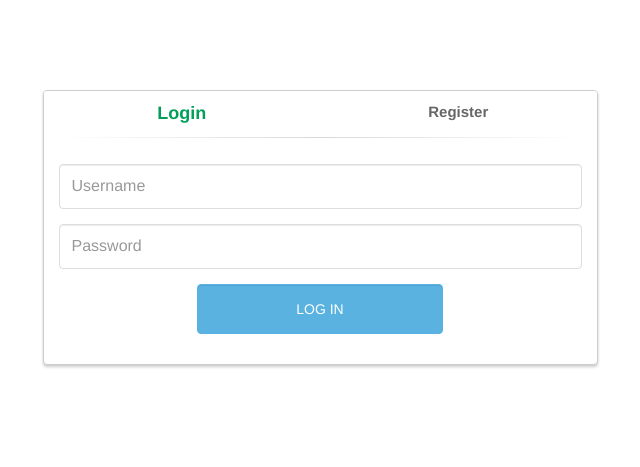
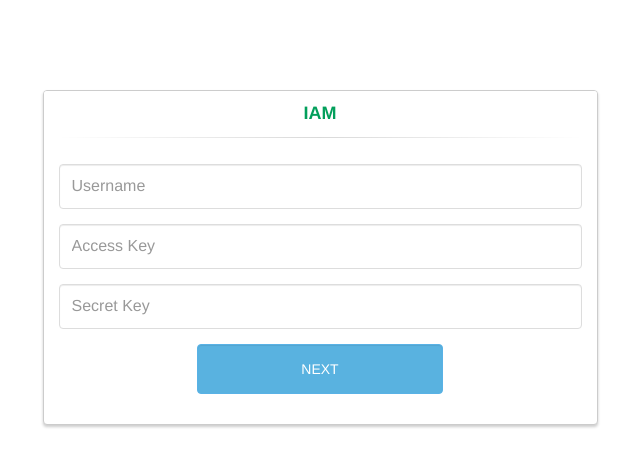
Before and after one commit to veshitala/IAM-Manager, a Django app: page / in a window 1280 px wide. Shown: the top 467 px of the page, without its empty margins (320-960 px from the left). Run offline with Django 3.2, Linux system fonts and the light colour scheme; some libraries are stand-ins or nearby versions.

Commit message:
Changes in login functionality, working on adding custom policy for the IAM User.

```diff
--- a/iam/urls.py
+++ b/iam/urls.py
@@ -3,21 +3,20 @@ from .views import *
 
 
 urlpatterns = [
-    url(r'^$', user_login, name="user_login"),
+    url(r'^home/$', home, name="home"),
     url(r'^logout/$', user_logout, name="user_logout"),
 
-    url(r'^register/$', user_register, name="user_register"),
 
-    url(r'^user/settings/$', settings, name="settings"),
+    url(r'^$', settings, name="settings"),
 
     # IAM User
     url(r'^iam/user/add/$', add_iam_user, name="add_iam_user"),
     url(r'^iam/user/list/$', iam_users_list, name="iam_users_list"),
     url(r'^iam/user/detail/(?P<user_name>[a-zA-Z0-9_-]+)/$', iam_user_detail, name="iam_user_detail"),
-    url(r'^iam/user/change-password/(?P<iam_user_id>[a-zA-Z0-9_-]+)/$', iam_user_change_password, name="iam_user_change_password"),
+    url(r'^iam/user/change-password/(?P<user_name>[a-zA-Z0-9_-]+)/$', iam_user_change_password, name="iam_user_change_password"),
 
     # policies
-    url(r'^policies/(?P<iam_user_id>[a-zA-Z0-9_-]+)/$', policies_list, name="policies_list"),
-    url(r'^iam-userpolicy/datach/(?P<iam_user_id>[a-zA-Z0-9_-]+)/(?P<policy_id>[a-zA-Z0-9_-]+)/$', detach_user_policies, name="detach_user_policies"),
+    url(r'^policies/(?P<user_name>[a-zA-Z0-9_-]+)/$', policies_list, name="policies_list"),
+    url(r'^iam-userpolicy/datach/(?P<user_name>[a-zA-Z0-9_-]+)/$', detach_user_policies, name="detach_user_policies"),
 
 ]
--- a/iam/views.py
+++ b/iam/views.py
@@ -7,108 +7,77 @@ import json
 from django.contrib.auth.models import User
 import boto3
 from django.core.urlresolvers import reverse
-
+from botocore.exceptions import ClientError, ValidationError
 
 '''
     Authored by:Swetha
     Other Modules Involved:
-    Tasks Involved:Login
-    Description:when user hits the url "^$" this function is called
-    First this function renders to login template,
-    when user is provided with correct data, user gets login only when this user is active and renders to base template,
-    when user is provided with incorrect data, user gets an error message,
-    when user is provided with correct data, but the user is inactive, provides an error message.
+    Tasks Involved:Home
+    Description:when user hits the url "^home/$" this function is called
+    This function renders to base template,
+    After log in with thier Access keys and Secret Keys.
     '''
 
 
-def user_login(request):
-    if request.method == "POST":
-        user = authenticate(username=request.POST.get("username"), password=request.POST.get("password"))
-        if user is not None:
-            if user.is_active:
-                login(request, user)
-                data = {"error": False, "message": "Loggedin Successfully"}
-                return HttpResponse(json.dumps(data))
-            else:
-                data = {"error": True, "message": "User is not active."}
-                return HttpResponse(json.dumps(data))
-        else:
-            data = {"error": True, "message": "Username and Password were incorrect."}
-        return HttpResponse(json.dumps(data))
-    else:
-        if request.user.is_authenticated():
-            user = User.objects.get(email=request.user.email)
-            return render(request, "base.html", {"user": user})
-    return render(request, "login.html")
+def home(request):
+    return render(request, "base.html")
 
 '''
     Authored by:Swetha
     Other Modules Involved:
     Tasks Involved:Logout
     Description:when user hits the url "^/logout$" this function is called, user gets logged out and redirected to login template.
+    Here when user log out respective user access key, secret key, username will be removed from session.
     '''
 
 
 def user_logout(request):
+    if 'access_key' in request.session:
+        request.session['access_key'] = None
+    if 'secret_key' in request.session:
+        request.session['secret_key'] = None
+    if 'client_username' in request.session:
+        request.session['client_username'] = None
     logout(request)
     return HttpResponseRedirect('/')
-
-'''
-    Authored by:Swetha
-    Other Modules Involved:
-    Tasks Involved:Register
-    Description:when user hits the url "^/register$" this function is called
-    First this function renders to register template,
-    when user is provided with correct data, user gets registered and redirected to login template,
-    when user is provided with incorrect data, user gets an error message,
-    '''
-
-
-def user_register(request):
-    if request.method == 'POST':
-        new_member = RegisterForm(request.POST)
-        if new_member.is_valid():
-            new_member = User.objects.create(email=request.POST.get("email"), username=request.POST.get("username"), first_name=request.POST.get("first_name"))
-            new_member.set_password(request.POST.get("password"))
-            new_member.save()
-            data = {"error": False}
-        else:
-            data = {"error": True, "response": new_member.errors}
-        return HttpResponse(json.dumps(data))
-    return render(request, "register.html")
 
 
 '''
     Authored by:Swetha
     Other Modules Involved:
     Tasks Involved:Settings
-    Description:when user hits the url "^/settings$" this function is called
+    Description:when user hits the url "^$" this function is called
     First this function renders to settings template,
-    Here user creates access key and secret keys,
+    Here user log in by entering valid access key and secret keys, then these varibles are stored in django session for further use.
     '''
 
 
 def settings(request):
-    user_obj = User.objects.get(id=request.user.id)
-    user_profile = UserProfile.objects.filter(user=request.user)
-    if request.method == 'POST':
-        if not user_profile:
-            user = UserProfileForm(request.POST)
-            if user.is_valid():
-                obj = user.save(commit=False)
-                obj.user = user_obj
-                obj.save()
+    if request.method == "POST":
+        client = boto3.client(
+           'iam',
+           aws_access_key_id=request.POST.get("access_key"),
+           aws_secret_access_key=request.POST.get("secret_key")
+        )
+        try:
+            if request.POST.get("access_key") and request.POST.get("secret_key") and request.POST.get("username"):
+                if 'access_key' not in request.session:
+                    request.session['access_key'] = request.POST.get("access_key")
+                if 'secret_key' not in request.session:
+                    request.session['secret_key'] = request.POST.get("secret_key")
+                if 'client_username' not in request.session:
+                    request.session['client_username'] = request.POST.get("username")
+                client.get_user(UserName=request.POST.get("username"))
+
                 data = {"error": False}
             else:
-                data = {"error": True, "response": user.errors}
+                data = {"error": True, "response": "Please Enter Username, Access key, Secret Key."}
             return HttpResponse(json.dumps(data))
-        else:
-            user_profile[0].access_key = request.POST.get("access_key")
-            user_profile[0].secret_key = request.POST.get("secret_key")
-            user_profile[0].save()
-            data = {"error": False}
+
+        except ClientError as e:
+            data = {"error": True, "response": str(e)}
             return HttpResponse(json.dumps(data))
-    return render(request, "settings.html", {"user": user_profile[0] if user_profile else None})
+    return render(request, "login.html")
 
 
 '''
@@ -124,32 +93,47 @@ def settings(request):
 
 
 def add_iam_user(request):
-    user_profile = UserProfile.objects.get(user=request.user)
     client = boto3.client(
        'iam',
-       aws_access_key_id=user_profile.access_key,
-       aws_secret_access_key=user_profile.secret_key
+       aws_access_key_id=request.session["access_key"],
+       aws_secret_access_key=request.session["secret_key"]
     )
-    user_profile = UserProfile.objects.filter(user=request.user)
+
+    client_ec2 = boto3.client(
+       'ec2', region_name="us-west-2",
+       aws_access_key_id=request.session["access_key"],
+       aws_secret_access_key=request.session["secret_key"]
+    )
+    ec2 = boto3.resource(
+       'ec2',
+       region_name="us-west-2",
+       aws_access_key_id=request.session["access_key"],
+       aws_secret_access_key=request.session["secret_key"]
+    )
+
+    client_s3 = boto3.client(
+        's3',
+        aws_access_key_id=request.session["access_key"],
+        aws_secret_access_key=request.session["secret_key"])
+
+    response_buckets = client_s3.list_buckets()
+
+    response_inst = client_ec2.describe_instances(
+            DryRun=False,
+            Filters=[],
+            MaxResults=6
+        )
     if request.method == "POST":
-        new_iam_user = IAMUserForm(request.POST)
-        if user_profile:
-            if new_iam_user.is_valid():
-                client.create_user(Path="/", UserName=request.POST.get("username"))
-                iam_user = new_iam_user.save()
-                if request.POST.get("generate_keys"):
-                    response = client.create_access_key(UserName=iam_user.username)
-                    iam_user.access_key = response["AccessKey"]["AccessKeyId"]
-                    iam_user.secret_key = response["AccessKey"]["SecretAccessKey"]
-                    iam_user.status = True
-                    iam_user.save()
-                data = {"error": False}
-            else:
-                data = {"error": True, "response": new_iam_user.errors}
+        if request.POST.get("username"):
+            client.create_user(Path="/", UserName=request.POST.get("username"))
+            if request.POST.get("generate_keys"):
+                response = client.create_access_key(UserName=request.POST.get("username"))
+            data = {"error": False}
         else:
-            data = {"error": True, "message": "Please Update Settings"}
+            data = {"error": True, "response": "Please enter IAM username"}
         return HttpResponse(json.dumps(data))
-    return render(request, "iam_user/add_iam_user.html")
+    return render(request, "iam_user/add_iam_user.html", {"response_inst": response_inst["Reservations"],
+                           "response_buckets": response_buckets["Buckets"]})
 
 
 '''
@@ -163,11 +147,10 @@ def add_iam_user(request):
 
 
 def iam_users_list(request):
-    user_profile = UserProfile.objects.get(user=request.user)
     client = boto3.client(
        'iam',
-       aws_access_key_id=user_profile.access_key,
-       aws_secret_access_key=user_profile.secret_key
+       aws_access_key_id=request.session["access_key"],
+       aws_secret_access_key=request.session["secret_key"]
     )
     response = client.list_users()
     return render(request, "iam_user/iam_users_list.html", {"response": response["Users"]})
@@ -184,58 +167,62 @@ def iam_users_list(request):
 
 
 def iam_user_detail(request, user_name):
-    user_profile = UserProfile.objects.get(user=request.user)
     client = boto3.client(
        'iam',
-       aws_access_key_id=user_profile.access_key,
-       aws_secret_access_key=user_profile.secret_key
+       aws_access_key_id=request.session["access_key"],
+       aws_secret_access_key=request.session["secret_key"]
     )
+
+    if request.GET.get("generate_keys"):
+        response = client.create_access_key(UserName=user_name)
+        return HttpResponseRedirect(reverse("iam_user_detail", kwargs={'user_name': user_name}))
+
     response = client.get_user(UserName=user_name)
-    response1 = client.list_policies(
-            Scope='All',
-            OnlyAttached=False,
-        )
-    return render(request, "iam_user/iam_user_detail.html", {"response": response["User"]})
+
+    user_policies = client.list_attached_user_policies(
+        UserName=response["User"]["UserName"]
+    )
+
+    user_access_keys = client.list_access_keys(
+        UserName=response["User"]["UserName"],
+    )
+
+    return render(request, "iam_user/iam_user_detail.html", {"response": response["User"],
+                           "user_policies": user_policies["AttachedPolicies"],
+                           "user_name": user_name, "user_access_keys": user_access_keys["AccessKeyMetadata"]
+                           })
 
 
-def iam_user_change_password(request, iam_user_id):
-    user_profile = UserProfile.objects.get(user=request.user)
+def iam_user_change_password(request, user_name):
     client = boto3.client(
        'iam',
-       aws_access_key_id=user_profile.access_key,
-       aws_secret_access_key=user_profile.secret_key
+       aws_access_key_id=request.session["access_key"],
+       aws_secret_access_key=request.session["secret_key"]
     )
-    iam_user = IAMUser.objects.get(id=iam_user_id)
     if request.method == 'POST':
-        validate_changepwd = ResetPasswordForm(request.POST)
-        if validate_changepwd.is_valid():
+        if request.POST.get("new_pwd") and request.POST.get("confirm_pwd"):
             if request.POST.get("new_pwd") != request.POST.get("confirm_pwd"):
-                data = {"error": True, 'response': {"confirm_pwd": "Confirm Password should match with Password."}}
+                data = {"error": True, 'response': "Confirm Password should match with Password."}
                 return HttpResponse(json.dumps(data))
             elif request.POST.get("new_pwd") == request.POST.get("confirm_pwd"):
-                iam_user.password = request.POST.get("new_pwd")
-                respnse = client.get_account_password_policy()
                 response = client.create_login_profile(
-                    UserName=iam_user.username,
+                    UserName=user_name,
                     Password=request.POST.get("new_pwd"),
                     PasswordResetRequired=False
                 )
-                iam_user.save()
                 data = {"error": False}
                 return HttpResponse(json.dumps(data))
         else:
-            data = {'error': True, 'response': validate_changepwd.errors}
+            data = {'error': True, 'response': "Please enter new password and confirm password."}
             return HttpResponse(json.dumps(data))
     return render(request, 'iam_user/change_password.html')
 
 
-def policies_list(request, iam_user_id):
-    iam_user = IAMUser.objects.get(id=iam_user_id)
-    user_profile = UserProfile.objects.get(user=request.user)
+def policies_list(request, user_name):
     client = boto3.client(
        'iam',
-       aws_access_key_id=user_profile.access_key,
-       aws_secret_access_key=user_profile.secret_key
+       aws_access_key_id=request.session["access_key"],
+       aws_secret_access_key=request.session["secret_key"]
     )
     response = client.list_policies(
             Scope='All',
@@ -243,32 +230,23 @@ def policies_list(request, iam_user_id):
             MaxItems=10
             )
     if request.method == "POST":
-        iam_user.policies.clear()
         for policy in request.POST.getlist("policy"):
-            policy, created = Policy.objects.get_or_create(arn=policy)
             attach_policy_to_user = client.attach_user_policy(
-                UserName=iam_user.username,
-                PolicyArn=policy.arn
+                UserName=user_name,
+                PolicyArn=policy
             )
-            iam_user.policies.add(policy)
-        return HttpResponseRedirect(reverse("iam_user_detail", kwargs={'user_name': iam_user.username}))
-    return render(request, "policies.html", {"response": response["Policies"], "iam_user": iam_user})
+        return HttpResponseRedirect(reverse("iam_user_detail", kwargs={'user_name': user_name}))
+    return render(request, "policies.html", {"response": response["Policies"], "user_name": user_name})
 
 
-def detach_user_policies(request, iam_user_id, policy_id):
-    user_profile = UserProfile.objects.get(user=request.user)
+def detach_user_policies(request, user_name):
     client = boto3.client(
        'iam',
-       aws_access_key_id=user_profile.access_key,
-       aws_secret_access_key=user_profile.secret_key
+       aws_access_key_id=request.session["access_key"],
+       aws_secret_access_key=request.session["secret_key"]
     )
-    iam_user = IAMUser.objects.get(id=iam_user_id)
-    policy = Policy.objects.get(id=policy_id)
     response = client.detach_user_policy(
-        UserName=iam_user.username,
-        PolicyArn=policy.arn
+        UserName=user_name,
+        PolicyArn=request.GET.get("policy_arn")
     )
-    p = iam_user.policies.filter(id=policy.id)
-    p.delete()
-    policy.delete()
-    return HttpResponseRedirect(reverse("iam_user_detail", kwargs={'user_name': iam_user.username}))
+    return HttpResponseRedirect(reverse("iam_user_detail", kwargs={'user_name': user_name}))
--- a/templates/base.html
+++ b/templates/base.html
@@ -19,9 +19,8 @@
   <body>
       <ul class="nav navbar-nav">
         <li class="dropdown">
-          <a href="#" class="dropdown-toggle" data-toggle="dropdown">{{ request.user.email}} <span class="glyphicon glyphicon-user pull-right"></span></a>
+          <a href="#" class="dropdown-toggle" data-toggle="dropdown">{{ request.session.client_username }}<span class="glyphicon glyphicon-user pull-right"></span></a>
           <ul class="dropdown-menu">
-            <li><a href="{% url 'settings' %}">Account Settings <span class="glyphicon glyphicon-cog pull-right"></span></a></li>
             <li class="divider"></li>
             <li><a href="{% url 'iam_users_list' %}">IAM Users<span class="glyphicon glyphicon-list pull-right"></span></a></li>
             <li class="divider"></li>
--- a/templates/iam_user/change_password.html
+++ b/templates/iam_user/change_password.html
@@ -17,6 +17,7 @@
 			<label for="phone">Confirm Password</label>
 		</div>
 		<p class="form_hint">Password Should contain atleast one UpperCase letter, LowerCase letter and Numbers.</p>
+    <p id="error"></p>
 		<div class="row btn_row">
                 <div class="col-xs-12 col-md-12 btn_col"><button class="btn btn-success btn-block btn-lg" type="submit">Update</button></div>
             </div>
@@ -32,8 +33,8 @@
         $.post('.', $('#iam_user_change_pwd_form').serialize(), function(data) {
           if (data.error){
             $("p.error").remove();
-            for (var key in data.response) {
-            $('#' + key).after('<p class="error">' + data.response[key] + '</p>');
+            if (data.response){
+            $('#error').after('<p class="error form_hint">' + data.response + '</p>');
           }
           if (data.message){
           	alert(data.message)
--- a/templates/iam_user/iam_users_list.html
+++ b/templates/iam_user/iam_users_list.html
@@ -18,7 +18,6 @@
 								<th>ID</th>
 								<th>UserName</th>
 								<th>Created Date</th>
-								<th>Access Key</th>
 								<th>Details</th>
 							</tr>
 						</thead>
@@ -28,7 +27,6 @@
 								<td>{{ user.UserId}}</td>
 								<td>{{ user.UserName}}</td>
 								<td>{{ user.CreateDate}}</td>
-								<td>{% with user.UserName|get_iam_user as iam_user %}{{ iam_user.0.access_key }}{% endwith %}</td>
 								<td class="actions" align="center"><a href="{% url 'iam_user_detail' user.UserName %}"><i class="fa fa-eye"></i></a></td>
 								</tr>
 						{% endfor %}
--- a/templates/login.html
+++ b/templates/login.html
@@ -20,51 +20,31 @@
         <div class="panel panel-login">
           <div class="panel-heading">
             <div class="row">
-              <div class="col-xs-6">
-                <a href="#" class="active" id="login-form-link">Login</a>
+              <div class="col-xs-12">
+                <a href="#" class="active" id="login-form-link">IAM</a>
               </div>
-              <div class="col-xs-6">
-                <a href="#" id="register-form-link">Register</a>
-              </div>
+
             </div>
             <hr>
           </div>
           <div class="panel-body">
             <div class="row">
               <div class="col-lg-12">
-                <form id="login-form" class="loginform" method="post" role="form" style="display: block;">{% csrf_token %}
+                <form id="login-form" class="loginform" method="post" role="form">{% csrf_token %}
                   <div class="form-group">
-                    <input type="text" id="username" name="username" tabindex="1" class="form-control" placeholder="Username" value="">
+                    <input type="text" id="username" name="username" tabindex="1" class="form-control" placeholder="Username">
                   </div>
                   <div class="form-group">
-                    <input type="password" name="password" id="password" tabindex="2" class="form-control" placeholder="Password">
+                    <input type="text" id="access_key" name="access_key" tabindex="1" class="form-control" placeholder="Access Key">
+                  </div>
+                  <div class="form-group">
+                    <input type="text" name="secret_key" id="secret_key" tabindex="2" class="form-control" placeholder="Secret Key">
                   </div>
                   <p id="error"></p>
                   <div class="form-group">
                     <div class="row">
                       <div class="col-sm-6 col-sm-offset-3">
-                        <input type="submit" name="login-submit" id="login-submit" tabindex="4" class="form-control btn btn-login" value="Log In">
-                      </div>
-                    </div>
-                  </div>
-                </form>
-                <form id="register-form" class="register_form" method="post" role="form" style="display: none;">{% csrf_token %}
-                  <div class="form-group">
-                    <input type="text" name="first_name" id="first_name" tabindex="1" class="form-control" placeholder="First Name" value="">
-                  </div>
-                  <div class="form-group">
-                    <input type="text" name="username" id="register_username" tabindex="1" class="form-control" placeholder="UserName" value="">
-                  </div>
-                  <div class="form-group">
-                    <input type="email" name="email" id="email" tabindex="1" class="form-control" placeholder="Email" value="">
-                  </div>
-                  <div class="form-group">
-                    <input type="password" name="password" id="register_password" tabindex="2" class="form-control" placeholder="Password">
-                  </div>
-                  <div class="form-group">
-                    <div class="row">
-                      <div class="col-sm-6 col-sm-offset-3">
-                        <input type="submit" name="register-submit" id="register-submit" tabindex="4" class="form-control btn btn-register" value="Register Now">
+                        <input type="submit" name="login-submit" id="login-submit" tabindex="4" class="form-control btn btn-login" value="Next">
                       </div>
                     </div>
                   </div>
@@ -86,31 +66,14 @@
         $.post('.', $('.loginform').serialize(), function(data) {
           if (data.error){
             $("p.error").remove();
-            $("#error").prepend("<p class='error'>"+data.message+"</p>");
+            $('#error').after('<p class="error">' + data.response + '</p>');
           }
           else{
-            window.location = "/"
+            window.location = "{% url 'home' %}"
           }
         },"json");
       });
 
-      $(".register_form").submit(function(event) {
-    event.preventDefault();
-    $.post("/register/", $(".register_form").serialize(), function(data) {
-      if(data.error){
-        $('p.failure').remove();
-        for (var key in data.response){
-          if(key == "username" || key == "password"){
-            $('#register_'+key).after('<p class="failure">'+data.response[key]+'</p>');
-          }
-          $('#'+key).after('<p class="failure">'+data.response[key]+'</p>');
-        }
-      }else{
-        alert("Thank You For Registration")
-        window.location = "/";
-      }
-    }, 'json');
-  });
   });
       </script>
 </html>
--- a/templates/policies.html
+++ b/templates/policies.html
@@ -7,7 +7,7 @@
 			<div class="panel panel-primary">
 				<div class="panel-heading">Policies List</h3>
 				</div>
-					<form action="{% url 'policies_list' iam_user.id %}" method="post">{% csrf_token %}
+					<form action="{% url 'policies_list' user_name  %}" method="post">{% csrf_token %}
 
 			<div class="table-responsive">
 				<table class="table table-hover table-bordered table-striped iam-list policy_table" id="dev-table">
```
Also changed, not shown: iam/forms.py (deleted, +0 -29 lines), iam/models.py (+0 -20 lines), iam_manager/settings.py (+6 -12 lines), templates/iam_user/add_iam_user.html (+82 -2 lines), templates/iam_user/iam_user_detail.html (+13 -14 lines), templates/settings.html (+6 -8 lines).
